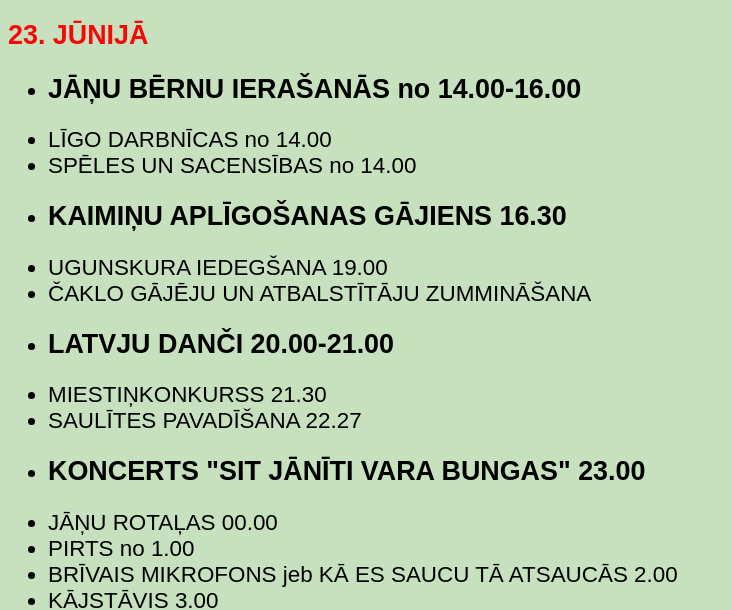
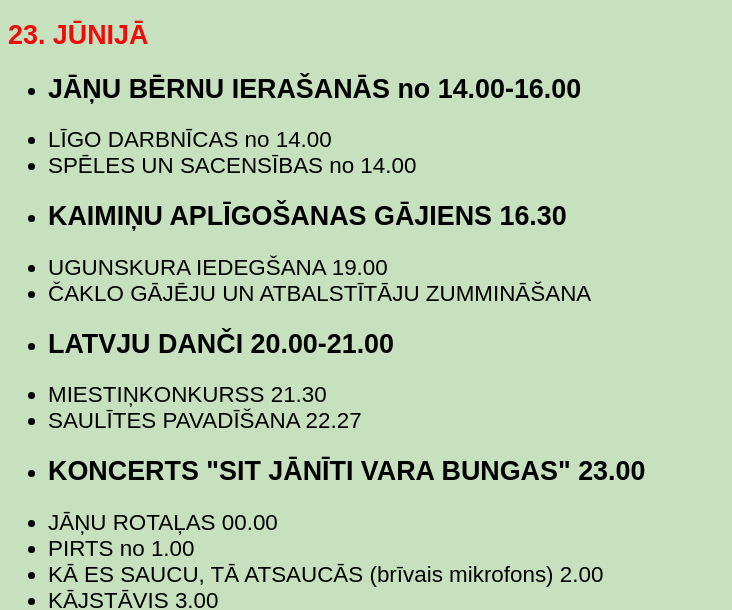
Before and after one commit to marcismajors/jani2023, a plain HTML site: page index.html in a window 1280 px wide. Shown: the part 201-811 px from the top of the page, without its empty margins (0-732 px from the left). Drawn offline with Linux system fonts and the light colour scheme.

Commit message:
small naming changes

```diff
--- a/index.html
+++ b/index.html
@@ -30,7 +30,7 @@
 			<li><h2>KONCERTS "SIT JĀNĪTI VARA BUNGAS" 23.00</h2></li>
 			<li>JĀŅU ROTAĻAS 00.00</li>
 			<li>PIRTS no 1.00</li>
-			<li>BRĪVAIS MIKROFONS jeb KĀ ES SAUCU TĀ ATSAUCĀS 2.00</li>
+			<li>KĀ ES SAUCU, TĀ ATSAUCĀS (brīvais mikrofons) 2.00</li>
 			<li>KĀJSTĀVIS 3.00</li>
 			<li>SAULĪTES SAGAIDĪŠANA 4.22</li>
 			<li>PLIKO MAZGĀŠANĀS RASĀ (cikos nu pagadās)</li>
```
